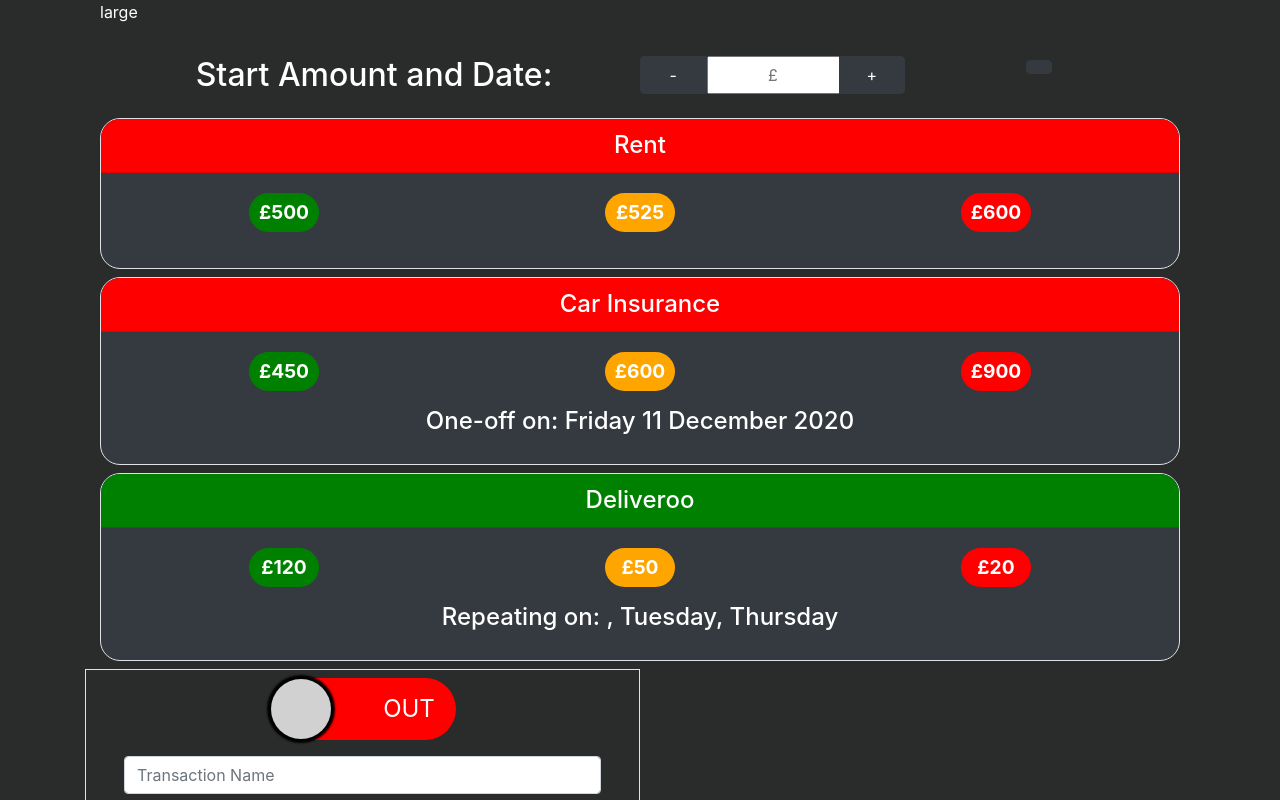
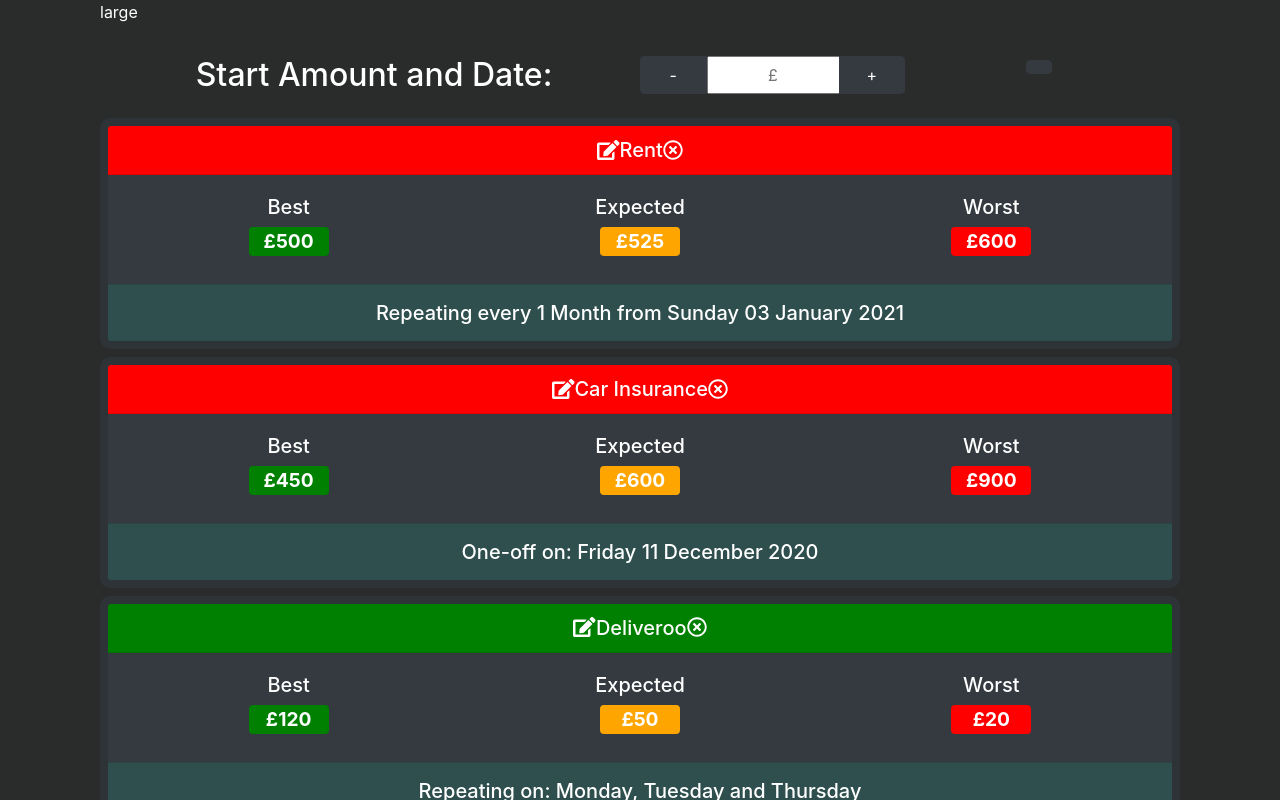
Before and after one commit to rorypearson26/cash-flow-forecaster, a React (Create React App) app in the folder front-end/: page / in a window 1280 px wide. Shown: the top 800 px of the page. Built offline with nearby package versions, Linux system fonts and the light colour scheme.

Commit message:
ongoing transaction card changes

```diff
--- /dev/null
+++ b/front-end/src/components/DeleteButton.jsx
@@ -0,0 +1,9 @@
+import React, { Component } from "react";
+
+class DeleteButton extends Component {
+  render() {
+    return <i class="far fa-times-circle"></i>;
+  }
+}
+
+export default DeleteButton;
--- /dev/null
+++ b/front-end/src/components/EditButton.jsx
@@ -0,0 +1,9 @@
+import React, { Component } from "react";
+
+class EditButton extends Component {
+  render() {
+    return <i className="fas fa-edit"></i>;
+  }
+}
+
+export default EditButton;
--- a/front-end/src/components/TransactionCard.jsx
+++ b/front-end/src/components/TransactionCard.jsx
@@ -1,5 +1,7 @@
 import React, { Component } from "react";
 import DaysOfWeek from "./DaysOfWeek";
+import DeleteButton from "./DeleteButton";
+import EditButton from "./EditButton";
 
 class TransactionCard extends Component {
   getDateString() {
@@ -32,9 +34,19 @@
         } else {
           dateString = "Repeating on: ";
           for (let i = 0; i < activeDays.length; i++) {
-            dateString = dateString + ", " + activeDays[i].longDay;
+            if (i === activeDays.length - 1) {
+              dateString = dateString + " and " + activeDays[i].longDay;
+            } else if (i === 0) {
+              dateString = dateString + activeDays[i].longDay;
+            } else {
+              dateString = dateString + ", " + activeDays[i].longDay;
+            }
           }
         }
+      } else {
+        dateString = `Repeating every ${frequency} ${
+          repeatType.long
+        } from ${repeatDate.toLocaleDateString("en-UK", options)} `;
       }
     }
 
@@ -47,41 +59,61 @@
     return headerStyle;
   }
 
+  getFooterStyle() {
+    let headerStyle = { color: "white", backgroundColor: "DarkSlateGray" };
+    return headerStyle;
+  }
+
   getBadgeStyle() {
     let badgeStyle = {
       display: "inline-block",
-      width: "70px",
+      width: "80px",
       fontSize: "1.2rem",
       color: "white",
     };
     return badgeStyle;
   }
 
+  getButtonStyle() {
+    const buttonStyle = { color: "white", fontSize: "4rem" };
+    return buttonStyle;
+  }
+
   render() {
     const { income, name, values } = this.props.transaction;
     const { ...headerStyle } = this.getHeaderStyle(income);
+    const { ...footerStyle } = this.getFooterStyle(income);
     const { ...badgeStyle } = this.getBadgeStyle();
+    const { ...buttonStyle } = this.getButtonStyle();
+
     const dateString = this.getDateString();
-    console.log(dateString);
     return (
       <div
-        className="card bg-dark border noselect"
+        className="card bg-dark border-10 noselect"
         style={{
           color: "black",
-          borderRadius: "20px",
+          borderRadius: "10px",
+          borderWidth: "0.5rem",
           overflow: "hidden",
         }}
       >
         <div>
-          <h4 className="card-header text-center" style={{ ...headerStyle }}>
+          <h5 className="card-header text-center" style={{ ...headerStyle }}>
+            <EditButton style={{ ...buttonStyle }} />
             {name.data}
-          </h4>
+            <DeleteButton style={{ ...buttonStyle }} />
+          </h5>
         </div>
         <div className="card-body">
+          <div className="row" style={{ color: "white" }}>
+            <h5 className="col-4 text-center">Best</h5>
+            <h5 className="col-4 text-center">Expected</h5>
+            <h5 className="col-4 text-center">Worst</h5>
+          </div>
           <div className="row">
             <h5 className="col-4 text-center">
               <span
-                class="badge badge-pill "
+                class="badge "
                 style={{ backgroundColor: "green", ...badgeStyle }}
               >
                 £{income ? values[2] : values[0]}
@@ -89,7 +121,7 @@
             </h5>
             <h5 className="col-4 text-center">
               <span
-                class="badge badge-pill "
+                class="badge "
                 style={{ backgroundColor: "orange", ...badgeStyle }}
               >
                 £{values[1]}
@@ -97,18 +129,16 @@
             </h5>
             <h5 className="col-4 text-center">
               <span
-                class="badge badge-pill "
+                class="badge"
                 style={{ backgroundColor: "red", ...badgeStyle }}
               >
                 £{income ? values[0] : values[2]}
               </span>
             </h5>
           </div>
-          <div>
-            <h4 className="text-center m-2" style={{ color: "white" }}>
-              {dateString}
-            </h4>
-          </div>
+        </div>
+        <div className="card-footer " style={{ ...footerStyle }}>
+          <h5 className="text-center m-1">{dateString}</h5>
         </div>
       </div>
     );
--- a/front-end/src/components/TransactionForm.jsx
+++ b/front-end/src/components/TransactionForm.jsx
@@ -32,7 +32,7 @@
         ],
         repeatDate: new Date(),
         oneOffDate: new Date(),
-        repeatType: "",
+        repeatType: { short: "", long: "" },
         frequency: "",
       },
       interval: interval,
@@ -167,7 +167,9 @@
 
   handleRepTypeChange = (e) => {
     let { transaction } = this.state;
-    transaction.repeatType = e.target.value;
+    // let { target } = e;
+    // transaction.repeatType.short = target.value;
+    transaction.repeatType.long = e.target.options[e.target.selectedIndex].text;
     this.setState({ transaction });
   };
 
--- a/front-end/src/components/UserInput.jsx
+++ b/front-end/src/components/UserInput.jsx
@@ -26,7 +26,7 @@
         ],
         repeatDate: new Date(),
         oneOffDate: new Date(),
-        repeatType: "M",
+        repeatType: { short: "M", long: "Month" },
         frequency: 1,
       },
       {
@@ -46,7 +46,7 @@
         ],
         repeatDate: new Date(),
         oneOffDate: new Date(2020, 11, 11),
-        repeatType: "",
+        repeatType: { short: "", long: "" },
         frequency: "",
       },
       {
@@ -56,7 +56,7 @@
         repeat: true,
         repeatOnDays: true,
         days: [
-          { id: 0, day: "Mo", longDay: "Monday", active: false },
+          { id: 0, day: "Mo", longDay: "Monday", active: true },
           { id: 1, day: "Tu", longDay: "Tuesday", active: true },
           { id: 2, day: "We", longDay: "Wednesday", active: false },
           { id: 3, day: "Th", longDay: "Thursday", active: true },
@@ -66,7 +66,7 @@
         ],
         repeatDate: new Date(),
         oneOffDate: new Date(),
-        repeatType: "",
+        repeatType: { short: "", long: "" },
         frequency: "",
       },
     ],
```
